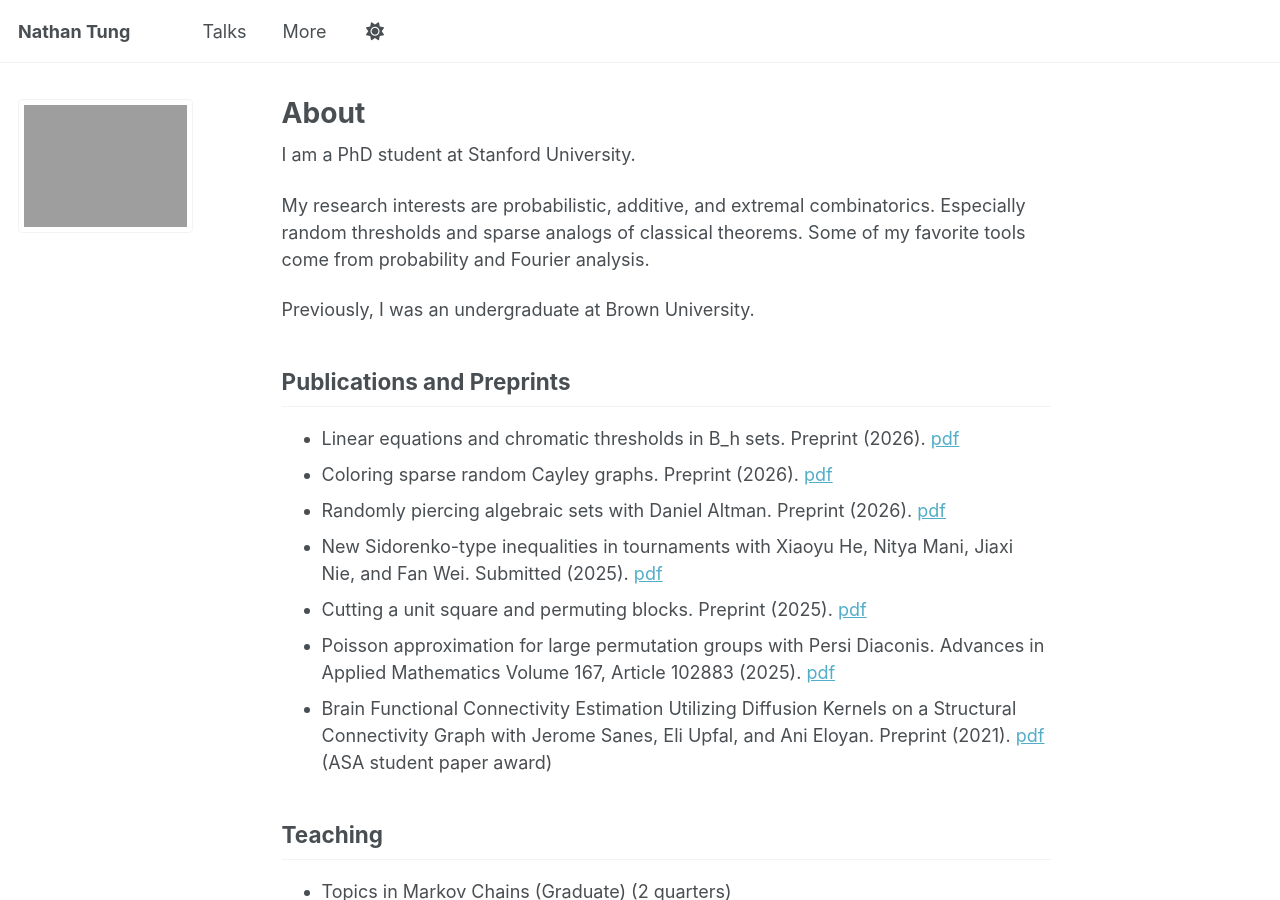
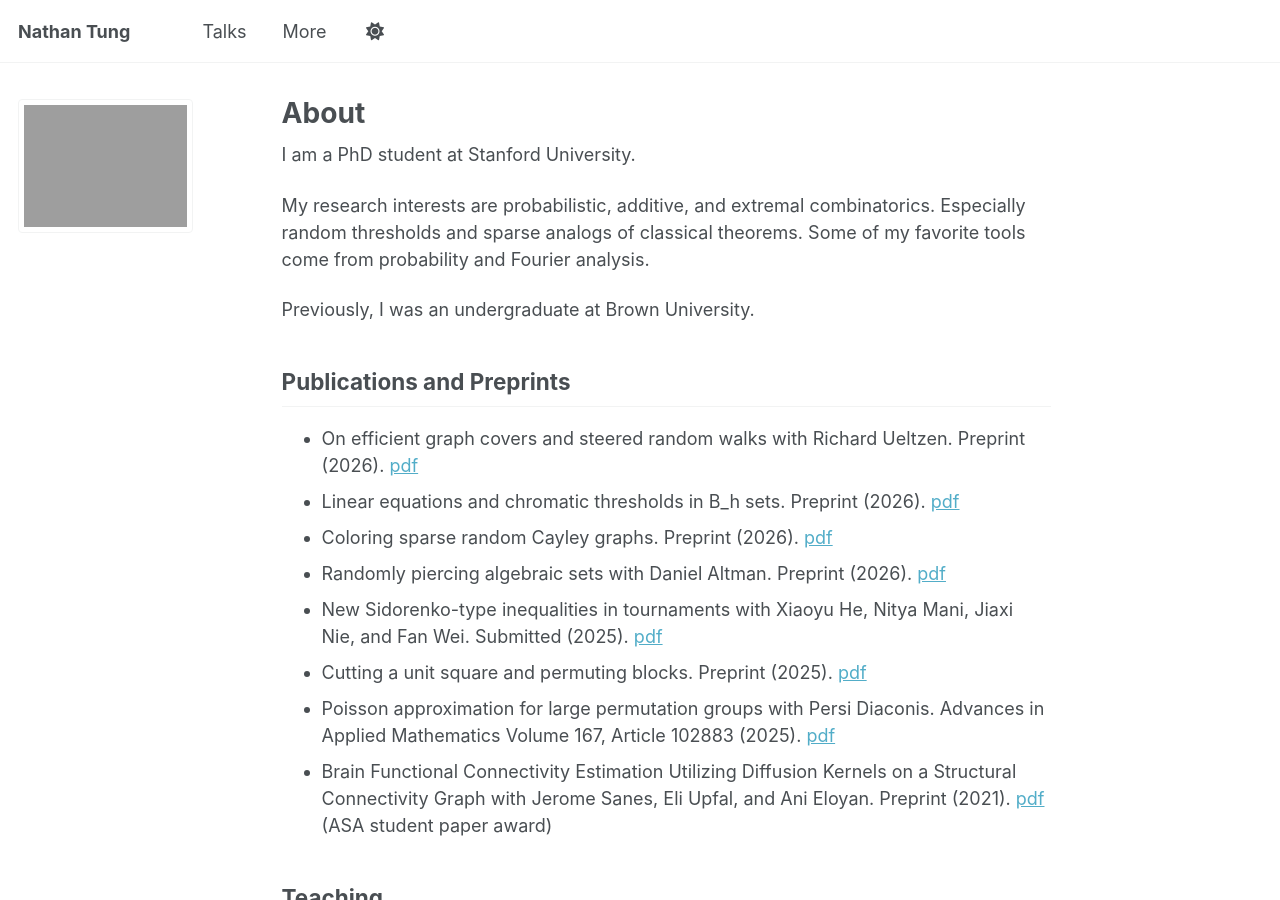
Before and after one commit to njtung/njtung.github.io, a Jekyll site: the page built from _pages/about.md, in a window 1280 px wide and 900 px high. Built offline with Jekyll 4.4.1, drawn with Linux system fonts in a browser that asks for light colours; a script that is not in the unit is left out.

Commit message:
Update about.md

```diff
--- a/_pages/about.md
+++ b/_pages/about.md
@@ -28,6 +28,7 @@ Previously, I was an undergraduate at Brown University.
 
 <!-- * Random thresholds in k-out hypergraphs with Anqi Li. In progress (2026++). -->
 <!-- * Linear equations and chromatic thresholds in \\(B_h\\) sets. Preprint (2026). [pdf](https://arxiv.org/abs/2606.30767) -->
+* On efficient graph covers and steered random walks with Richard Ueltzen. Preprint (2026). [pdf](https://arxiv.org/abs/2607.25016)
 * Linear equations and chromatic thresholds in B_h sets. Preprint (2026). [pdf](https://arxiv.org/abs/2606.30767)
 * Coloring sparse random Cayley graphs. Preprint (2026). [pdf](https://arxiv.org/abs/2606.23762)
 * Randomly piercing algebraic sets with Daniel Altman. Preprint (2026). [pdf](https://arxiv.org/abs/2606.19677)
```
